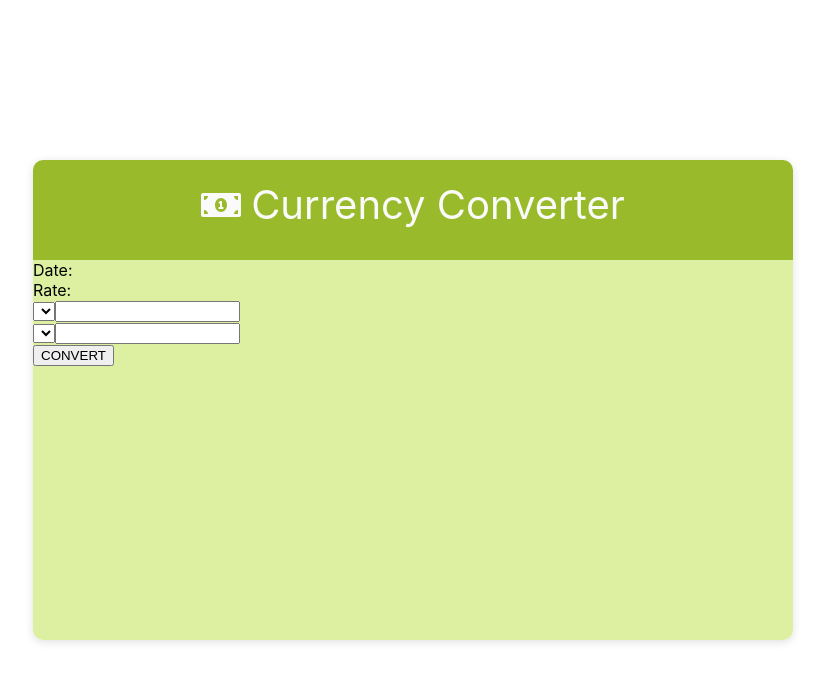
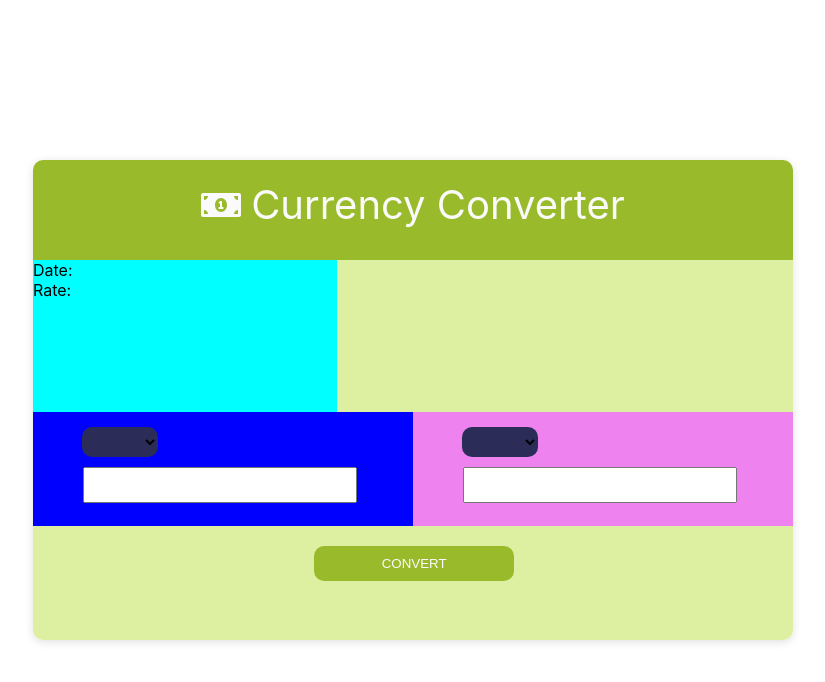
Before and after one commit to OlhaYarosh1/Currency-Converter, a React (Create React App) app: page / in a window 1280 px wide. Shown: the top 682 px of the page, without its empty margins (227-1052 px from the left). Built offline with nearby package versions, Linux system fonts and the light colour scheme.

Commit message:
Divided the container into parts, added a button.

```diff
--- a/src/Box/Rate/Rate.js
+++ b/src/Box/Rate/Rate.js
@@ -7,12 +7,12 @@ const Rate = () => {
         <div className={classes.containerRate}>
             <div className={classes.currentRateBlock}>Date:<br/>Rate:</div>
             <div className={classes.givenCurrencyBlock}>
-                <select className={classes.selectGivenCurrency}></select>
-                <input className={classes.inputGiven}></input>
+                <div><select className={classes.selectGivenCurrency}></select></div>
+                <input type='number' className={classes.inputGiven}></input>
             </div>
             <div className={classes.returnedCurrencyBlock}>
-                <select className={classes.selectReturnedCurrency}></select>
-                <input className={classes.inputReturned}></input>
+                <div><select className={classes.selectReturnedCurrency}></select></div>
+                <input type='number' className={classes.inputReturned}></input>
             </div>
             <button className={classes.buttonConvert}>CONVERT</button>
         </div>
--- a/src/Box/Rate/Rate.module.css
+++ b/src/Box/Rate/Rate.module.css
@@ -5,3 +5,61 @@
     border-bottom-left-radius: 10px;
     border-bottom-right-radius: 10px;
 }
+
+.currentRateBlock {
+    background-color: aqua;
+    width: 40%;
+    height: 40%;
+}
+
+.givenCurrencyBlock {
+    width: 50%;
+    height: 30%;
+    background-color: blue;
+}
+
+.returnedCurrencyBlock {
+    width: 50%;
+    height: 30%;
+    margin-left: 50%;
+    margin-top: -114px;
+    background-color: violet;
+}
+
+select {
+    width: 20%;
+    height: 30px;
+    background-color: rgb(44, 44, 89);
+    border: none;
+    border-radius: 10px;
+    cursor: pointer;
+    outline: none;
+    color: black;
+    font-size: 18px;
+    margin-top: 15px;
+    margin-left: 49px;
+}
+
+input {
+    width: 70%;
+    height: 30px;
+    margin-top: 10px;
+    margin-left: 50px;
+}
+
+.buttonConvert {
+    cursor: pointer;
+    color: #fafafa;
+    margin-top: 20px;
+    margin-left: 37%;
+    width: 200px;
+    height: 35px;
+    outline: none;
+    border-radius: 10px;
+    border: none;
+    background-color: #99BB2B;
+}
+
+.buttonConvert:active {
+    transform: scale(0.98);
+}
```
